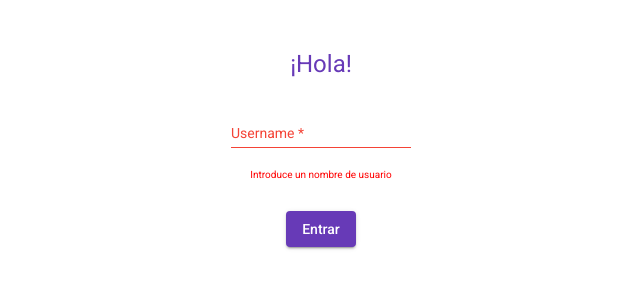
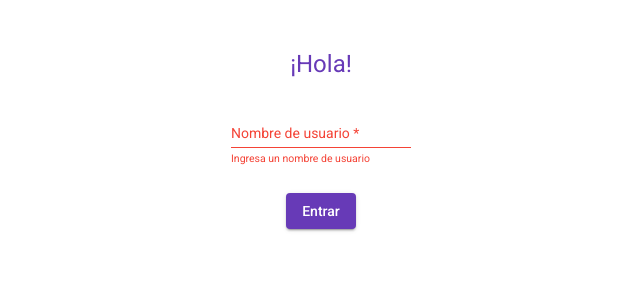
Before and after one commit to andresbdo/Angular, an Angular app: page /dashboard in a window 1280 px wide. Both pictures are taken after a click on the button "Entrar". Shown: the top 300 px of the page, without its empty margins (319-959 px from the left). Built offline with nearby package versions, Linux system fonts and the light colour scheme.

Commit message:
fix: auth.service use the user object

```diff
--- a/src/app/auth.guard.ts
+++ b/src/app/auth.guard.ts
@@ -17,7 +17,7 @@ export class AuthGuard implements CanActivate {
   canActivate(
     route: ActivatedRouteSnapshot,
     state: RouterStateSnapshot): Observable<boolean | UrlTree> | Promise<boolean | UrlTree> | boolean | UrlTree {
-    if(this.auth.user.username){
+    if(this.auth.user){
       return true;
     }else{
       this.router.navigate(['/']);
--- a/src/app/auth.service.ts
+++ b/src/app/auth.service.ts
@@ -6,17 +6,17 @@ import { _isNumberValue } from '@angular/cdk/coercion';
   providedIn: 'root'
 })
 export class AuthService {
+  private _user: User;
 
-  private _user: User = null;
   constructor(){
-    this._user = new User();
     this.getUserFromLocalStorage();
   }
 
   login(ingresedUsername: string){
-    if(!this._user.username){
+    if(!this._user){
+      this._user = new User();
       this._user.username = ingresedUsername;
-      localStorage.setItem('username', this._user.username);
+      localStorage.setItem('user', JSON.stringify(this._user));
     }
   }
 
@@ -25,8 +25,8 @@ export class AuthService {
   }
 
   getUserFromLocalStorage(){
-    if(!this.user.username){
-      this._user.username = localStorage.getItem('username');
+    if(localStorage.getItem('user')){
+      this._user = JSON.parse(localStorage.getItem('user'));
     }
   }
 }
--- a/src/app/components/dashboard/dashboard.component.html
+++ b/src/app/components/dashboard/dashboard.component.html
@@ -1 +1 @@
-<h1>¡Hola, {{this.user}}!</h1>
+<h1>¡Hola, {{auth.user.username}}!</h1>
--- a/src/app/components/dashboard/dashboard.component.ts
+++ b/src/app/components/dashboard/dashboard.component.ts
@@ -7,11 +7,9 @@ import { Component, OnInit } from '@angular/core';
   styleUrls: ['./dashboard.component.scss']
 })
 export class DashboardComponent implements OnInit {
-  user: string;
   constructor(
     public auth: AuthService
   ) {
-    this.user = this.auth.user.username
   }
 
   ngOnInit(): void {
--- a/src/app/components/login/login.component.html
+++ b/src/app/components/login/login.component.html
@@ -1,12 +1,11 @@
 <div class="login">
     <h1>¡Hola!</h1>
-    <form class="example-form" [formGroup]="loginForm">
-        <mat-form-field class="example-full-width">
-            <mat-label>Username</mat-label>
-            <input matInput type="text" formControlName="username" required minlength="3" maxlength="20">
+    <form [formGroup]="loginForm">
+        <mat-form-field>
+            <mat-label>Nombre de usuario</mat-label>
+            <input (keyDown.enter)="sendForm()" matInput type="text" formControlName="username">
+            <mat-error for="email" class="form-error">{{ getErrorMessage() }}</mat-error>
         </mat-form-field>
-        <p class="error" *ngIf="loginForm.touched && loginForm.get('username').hasError('required')">Introduce un nombre de usuario</p>
-        <p class="error" *ngIf="loginForm.touched && (loginForm.get('username').hasError('minlength') || loginForm.get('username').hasError('maxlength'))">El nombre de usuario debe contener entre 3 y 20 caracteres</p>
     </form>
     <button mat-raised-button color="primary" (click)="sendForm()">Entrar</button>
 </div>
--- a/src/app/components/login/login.component.scss
+++ b/src/app/components/login/login.component.scss
@@ -7,7 +7,7 @@ h1{
 }
 
 button{
-    margin-top: 1em;
+    margin-top: 2em;
 }
 
 .login{
--- a/src/app/components/login/login.component.ts
+++ b/src/app/components/login/login.component.ts
@@ -1,7 +1,6 @@
 import { AuthService } from '../../auth.service';
-import { User } from './../../models/User';
 import { Component, OnInit } from '@angular/core';
-import { FormControl, FormGroup} from '@angular/forms';
+import { FormControl, FormGroup, Validators} from '@angular/forms';
 import { Router } from '@angular/router';
 
 
@@ -15,8 +14,18 @@ import { Router } from '@angular/router';
 
 export class LoginComponent implements OnInit {
   loginForm:FormGroup = new FormGroup({
-    username: new FormControl('')
+    username: new FormControl('', [Validators.required, Validators.minLength(3), Validators.maxLength(20)])
   })
+  public username = this.loginForm.get('username');
+
+  getErrorMessage() {
+    if (this.username.hasError('required')) {
+      return 'Ingresa un nombre de usuario';
+    }else if(this.username.hasError('minlength') || this.username.hasError('maxlength')){
+      return 'El nombre de usuario debe tener entre 3 y 20 caracteres';
+    }
+    return '';
+  }
 
   constructor(
     public router: Router,
@@ -25,18 +34,17 @@ export class LoginComponent implements OnInit {
   }
 
   ngOnInit(): void {
-    if(this.auth.user.username){
+    if(this.auth.user){
       this.router.navigate(['dashboard']);
     }
   }
 
   sendForm(): void {
     this.loginForm.markAllAsTouched();
-    let username = this.loginForm.get('username');
-    if(username.hasError('required') || username.hasError('minlength') || username.hasError('maxlength')){
+    if(this.username.hasError('required') || this.username.hasError('minlength') || this.username.hasError('maxlength')){
       return;
     }else{
-      this.auth.login(username.value)
+      this.auth.login(this.username.value)
       this.router.navigate(['dashboard']);
     }
   }
```
